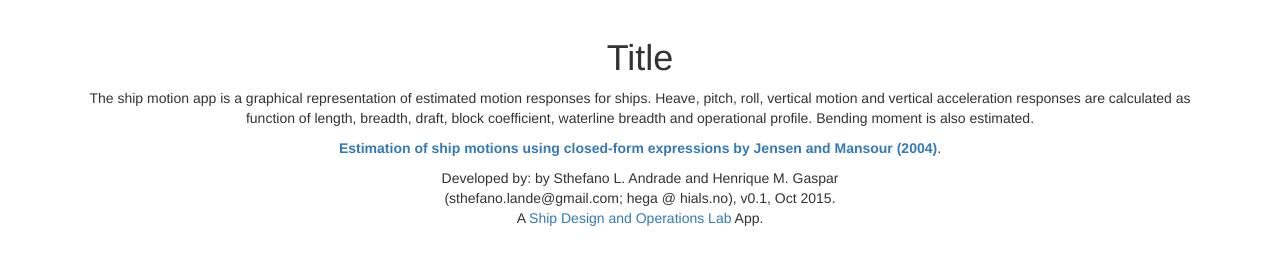
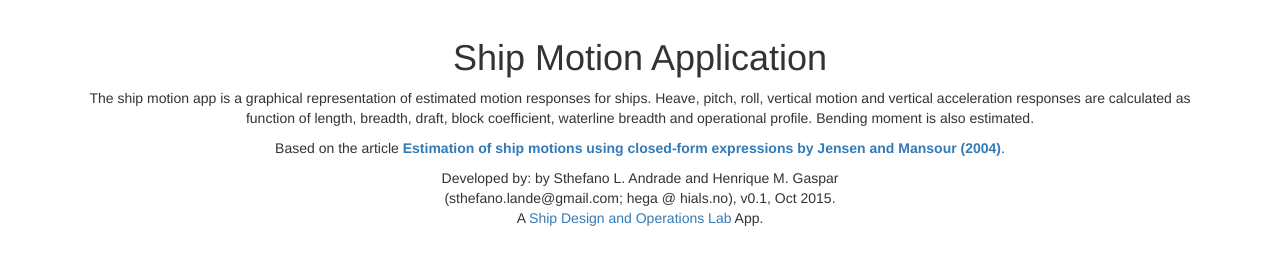
Before and after one commit to MrEranwe/ShipMotion-2.0, a plain HTML site: page about.html in a window 1280 px wide. Shown: the part 54-318 px from the top of the page. Drawn offline with Linux system fonts and the light colour scheme; files whose address does not match are found by name.

Commit message:
Change explanation

```diff
--- a/about.html
+++ b/about.html
@@ -60,9 +60,9 @@
             <div class="col-md-12 text-center">
 
                 <!-- Link the GitHub page if you have one. Add a pdf of how the project works if necessary. Just put it inside the same folder and call it how_to.pdf -->
-                <h1>Title</h1>
+                <h1>Ship Motion Application</h1>
                     <p> The ship motion app is a graphical representation of estimated motion responses for ships. Heave, pitch, roll, vertical motion and vertical acceleration responses are calculated as function of length, breadth, draft, block coefficient, waterline breadth and operational profile. Bending moment is also estimated. </p>
-                <p><strong><a href="http://www.sciencedirect.com/science/article/pii/S0029801803001082">Estimation of ship motions using closed-form expressions by Jensen and Mansour (2004)</a></strong>.</p>
+                <p>Based on the article <strong><a href="http://www.sciencedirect.com/science/article/pii/S0029801803001082">Estimation of ship motions using closed-form expressions by Jensen and Mansour (2004)</a></strong>.</p>
 
                     Developed by: by Sthefano L. Andrade and Henrique M. Gaspar<br>(sthefano.lande@gmail.com; hega @ hials.no), v0.1, Oct 2015.
 
```
